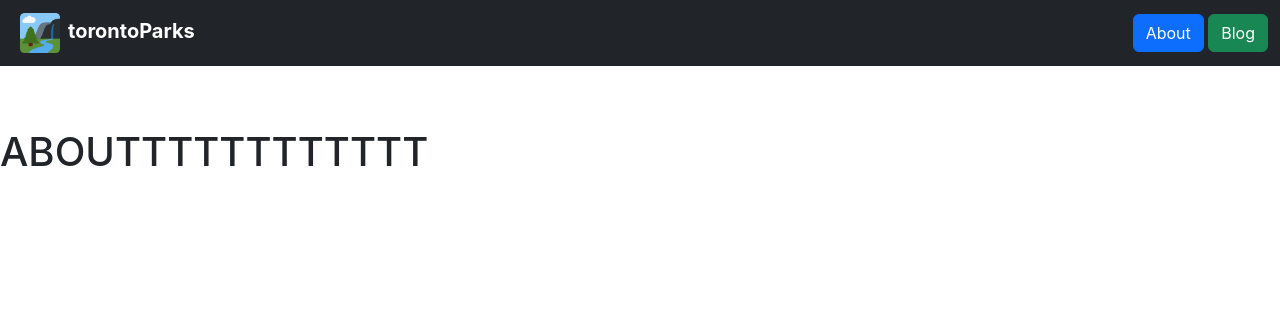
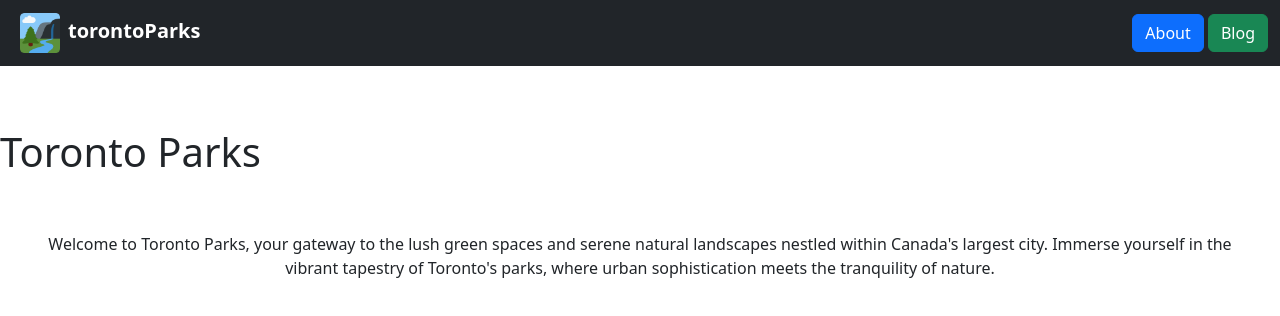
Before and after one commit to abrarmurad416/menu-explorer, a React (Create React App) app: page /about in a window 1280 px wide. Shown: the top 316 px of the page. Built offline with nearby package versions, Linux system fonts and the light colour scheme.

Commit message:
text change

```diff
--- a/src/Map.js
+++ b/src/Map.js
@@ -32,12 +32,12 @@ const MapComp = ({ onOpen }) => {
       </LayersControl>
       <Marker position={center} icon={defaultMarker}>
         <Popup className="request-popup">
-          <button onClick={onOpen}>Open Modal</button>
+          <button onClick={onOpen}>More Info</button>
         </Popup>
       </Marker>
       <Marker position={union} icon={defaultMarker}>
         <Popup className="request-popup">
-          <button onClick={onOpen}>Open Modal</button>
+          <button onClick={onOpen}>More Info</button>
         </Popup>
       </Marker>
     </MapContainer>
--- a/src/Pages/About.jsx
+++ b/src/Pages/About.jsx
@@ -1,4 +1,5 @@
 import React from "react";
+import 'bootstrap/dist/css/bootstrap.min.css';
 
 const About = () => {
   return (
@@ -6,7 +7,8 @@ const About = () => {
       <br />
       <br />
       <br />
-      <strong><h1>ABOUTTTTTTTTTTTT</h1></strong>
+      <strong><h1>Toronto Parks</h1></strong>
+      <p className="text-center p-5">Welcome to Toronto Parks, your gateway to the lush green spaces and serene natural landscapes nestled within Canada's largest city. Immerse yourself in the vibrant tapestry of Toronto's parks, where urban sophistication meets the tranquility of nature.</p>
     </div>
   );
 };
```
